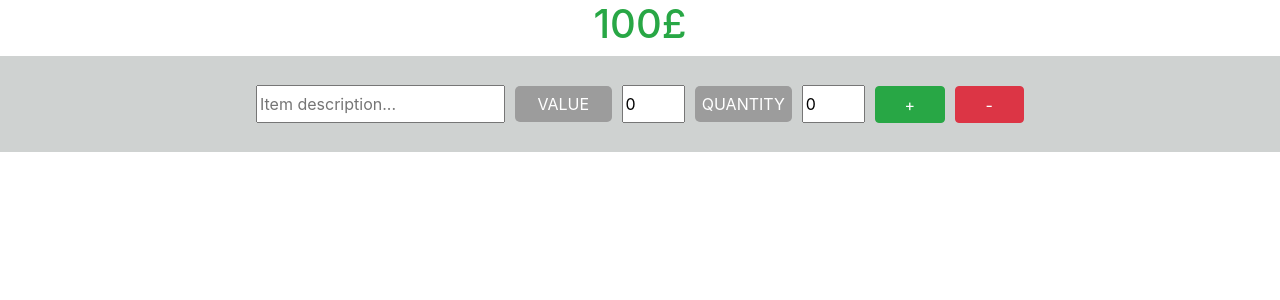
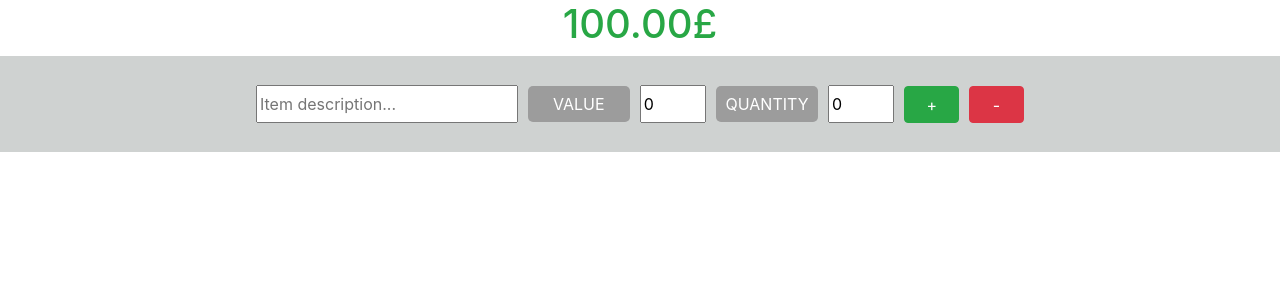
Before and after one commit to marcphilippebeaujean-abertay/ReactProjects, a React (Create React App) app in the folder expenses-manager/: page / in a window 1280 px wide. Shown: the top 300 px of the page. Built offline with nearby package versions, Linux system fonts and the light colour scheme.

Commit message:
added regex to form and balance display component which makes all input look like an actual balance display and filters out invalid input

```diff
--- a/expenses-manager/src/components/BalanceDisplayComponent.jsx
+++ b/expenses-manager/src/components/BalanceDisplayComponent.jsx
@@ -1,8 +1,27 @@
 import React, { Component } from "react";
 import "./balanceDisplayComponent.css";
 import { connect } from "react-redux";
+import { moneyRegex } from "../usefulConstants/regex";
 
 class BalanceDisplayComponent extends Component {
+  getBalanceDisplay = () => {
+    let balanceString = this.props.balance.toString();
+    let regexMatch = balanceString.match(moneyRegex); // matches everything after "."
+    if (regexMatch !== null) {
+      console.log(regexMatch[1].length);
+    }
+    if (regexMatch === null) {
+      balanceString += ".00";
+    } else if (regexMatch[1].length === 1) {
+      balanceString += "0";
+    } else {
+      if (regexMatch[1].length !== 2) {
+        console.log("strange balance regex result!");
+      }
+    }
+    return balanceString + "£";
+  };
+
   render() {
     return (
       <div id="cash-display">
@@ -11,7 +30,7 @@ class BalanceDisplayComponent extends Component {
             this.props.balance > 0 ? { color: "#28a745" } : { color: "#dc3545" }
           }
         >
-          {this.props.balance}£
+          {this.getBalanceDisplay()}
         </h1>
       </div>
     );
--- a/expenses-manager/src/components/FormComponent.css
+++ b/expenses-manager/src/components/FormComponent.css
@@ -47,7 +47,7 @@
 .submits {
   display: inline;
   line-height: 100px;
-  width: 80px;
+  width: 60px;
   height: 37px;
   margin: auto 0;
   margin-left: 10px;
--- a/expenses-manager/src/components/FormComponent.jsx
+++ b/expenses-manager/src/components/FormComponent.jsx
@@ -4,6 +4,7 @@ import actionTypes from "../actions/actionTypes";
 import "./formComponent.css";
 import "bootstrap/dist/css/bootstrap.css";
 import { connect } from "react-redux";
+import { moneyRegex } from "../usefulConstants/regex";
 
 const badInputWarningMessage = "Error: Invalid Input!";
 
@@ -16,6 +17,29 @@ export const initFormState = {
 };
 
 class FormComponent extends Component {
+  isValidItemQuantity = value => {
+    if (value <= 0) {
+      return false;
+    }
+    let valueString = value.toString();
+    let decimalPointMatch = valueString.match(moneyRegex);
+    return decimalPointMatch === null;
+  };
+
+  isValidItemValue = value => {
+    if (value <= 0) {
+      return false;
+    }
+    let valueString = value.toString();
+    let decimalPointMatch = valueString.match(moneyRegex);
+    if (decimalPointMatch !== null) {
+      if (decimalPointMatch[1].length != 2) {
+        return false;
+      }
+    }
+    return true;
+  };
+
   handleItemNameInput = event => {
     this.props.onItemNameUpdated(event.target.value);
   };
@@ -31,9 +55,9 @@ class FormComponent extends Component {
   validInput = (itemName, itemQuantity, itemValue) => {
     if (itemName === "") {
       return false;
-    } else if (itemQuantity <= 0) {
+    } else if (!this.isValidItemQuantity(itemQuantity)) {
       return false;
-    } else if (itemValue <= 0) {
+    } else if (!this.isValidItemValue(itemValue)) {
       return false;
     } else {
       return true;
--- /dev/null
+++ b/expenses-manager/src/usefulConstants/regex.js
@@ -0,0 +1,2 @@
+//export const moneyRegex = new RegExp(/(?<=\.).*/g); // matches everything after "."
+export const moneyRegex = new RegExp(/\.(.*)/); // matches everything after "."
```
